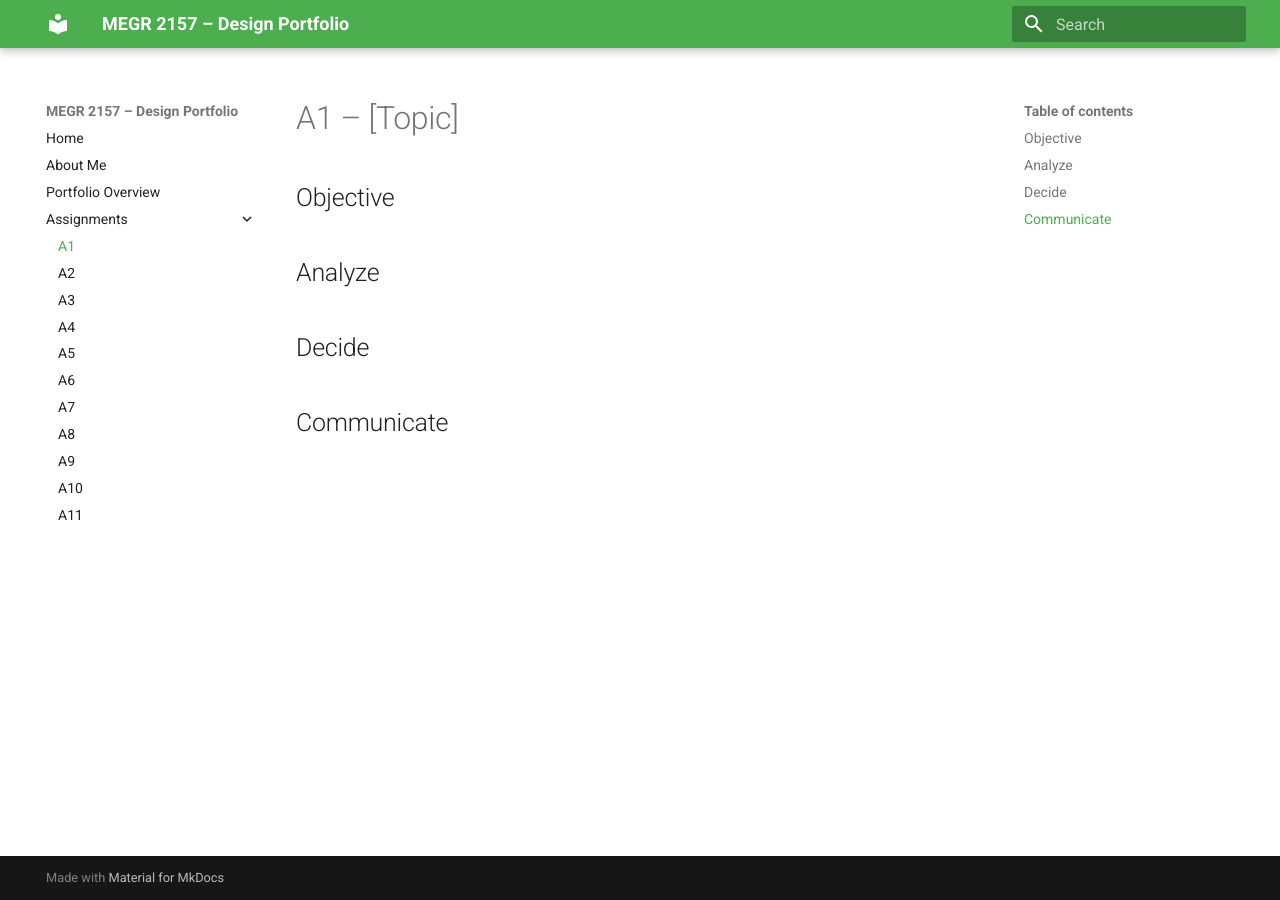
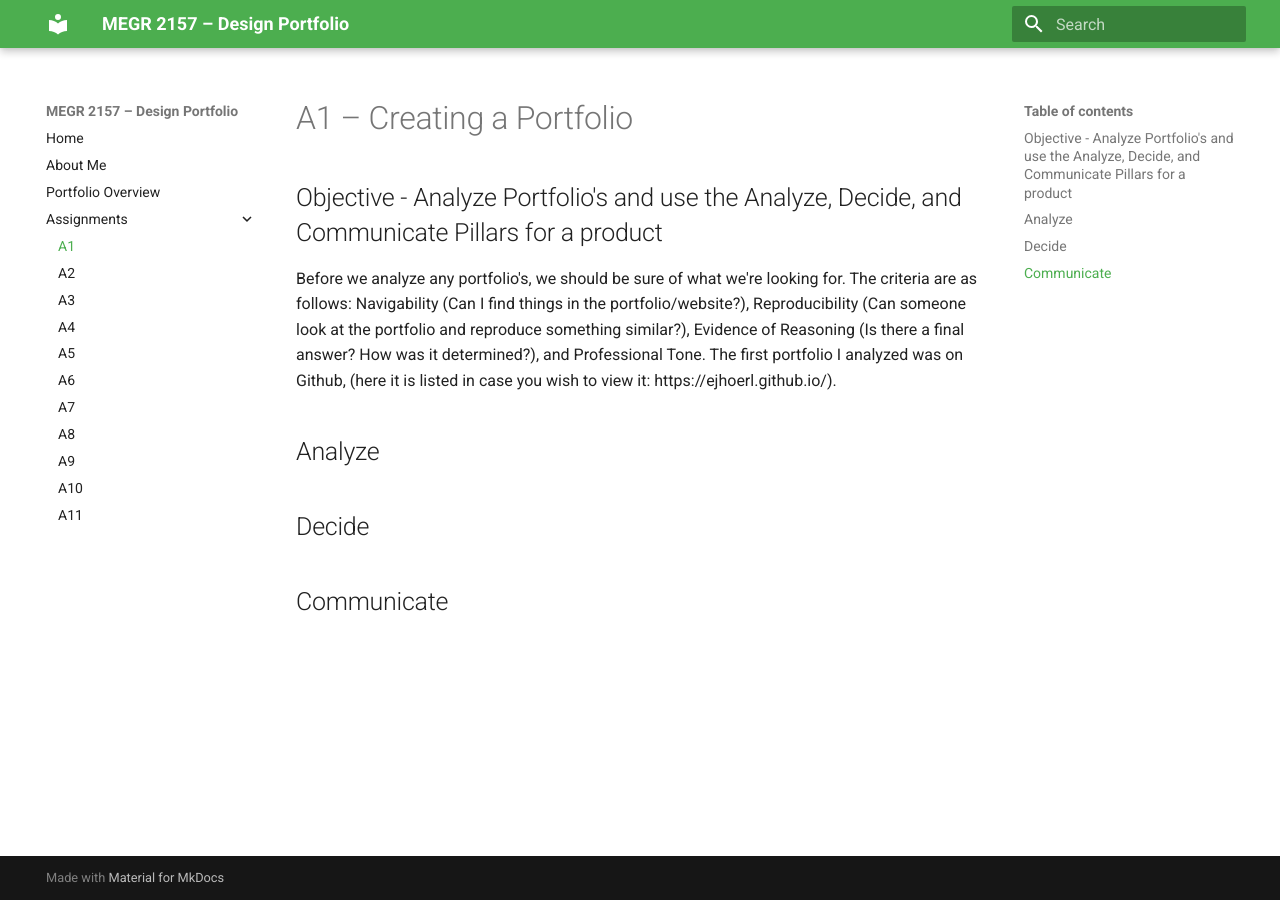
Before and after one commit to mmcfarl7/design-projects-repository, an MkDocs documentation site: the page built from docs/assignments/A01/index.md, in a window 1280 px wide. Built offline with MkDocs 1.6.1 and Material for MkDocs 9.7.7, drawn with Linux system fonts in a browser that asks for light colours.

Commit message:
Update index.md

```diff
--- a/docs/assignments/A01/index.md
+++ b/docs/assignments/A01/index.md
@@ -1,7 +1,7 @@
-# A1 – [Topic]
+# A1 – Creating a Portfolio
 
-## Objective
-
+## Objective - Analyze Portfolio's and use the Analyze, Decide, and Communicate Pillars for a product
+Before we analyze any portfolio's, we should be sure of what we're looking for. The criteria are as follows: Navigability (Can I find things in the portfolio/website?), Reproducibility (Can someone look at the portfolio and reproduce something similar?), Evidence of Reasoning (Is there a final answer? How was it determined?), and Professional Tone. The first portfolio I analyzed was on Github, (here it is listed in case you wish to view it: https://ejhoerl.github.io/).
 
 ## Analyze
 
```
